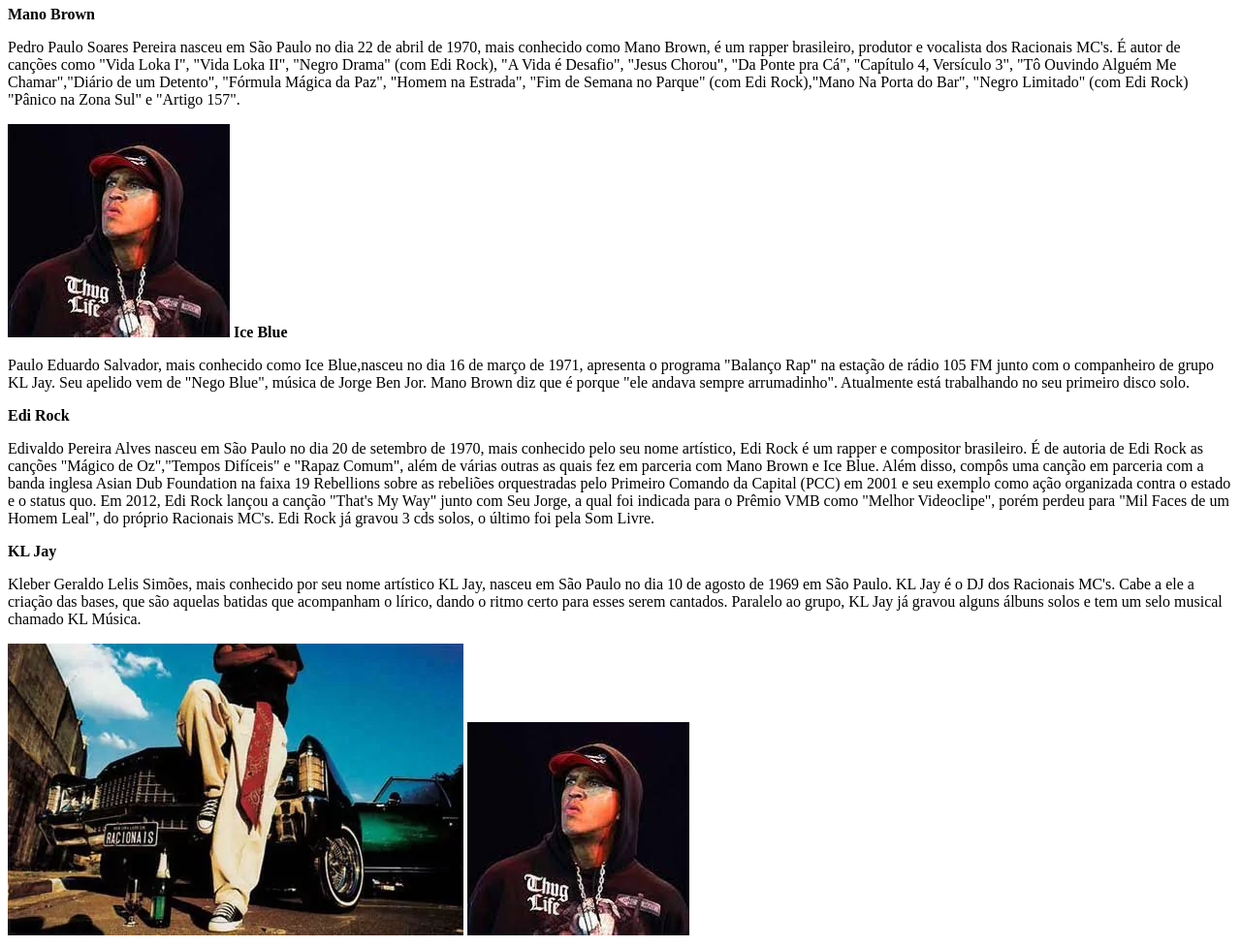
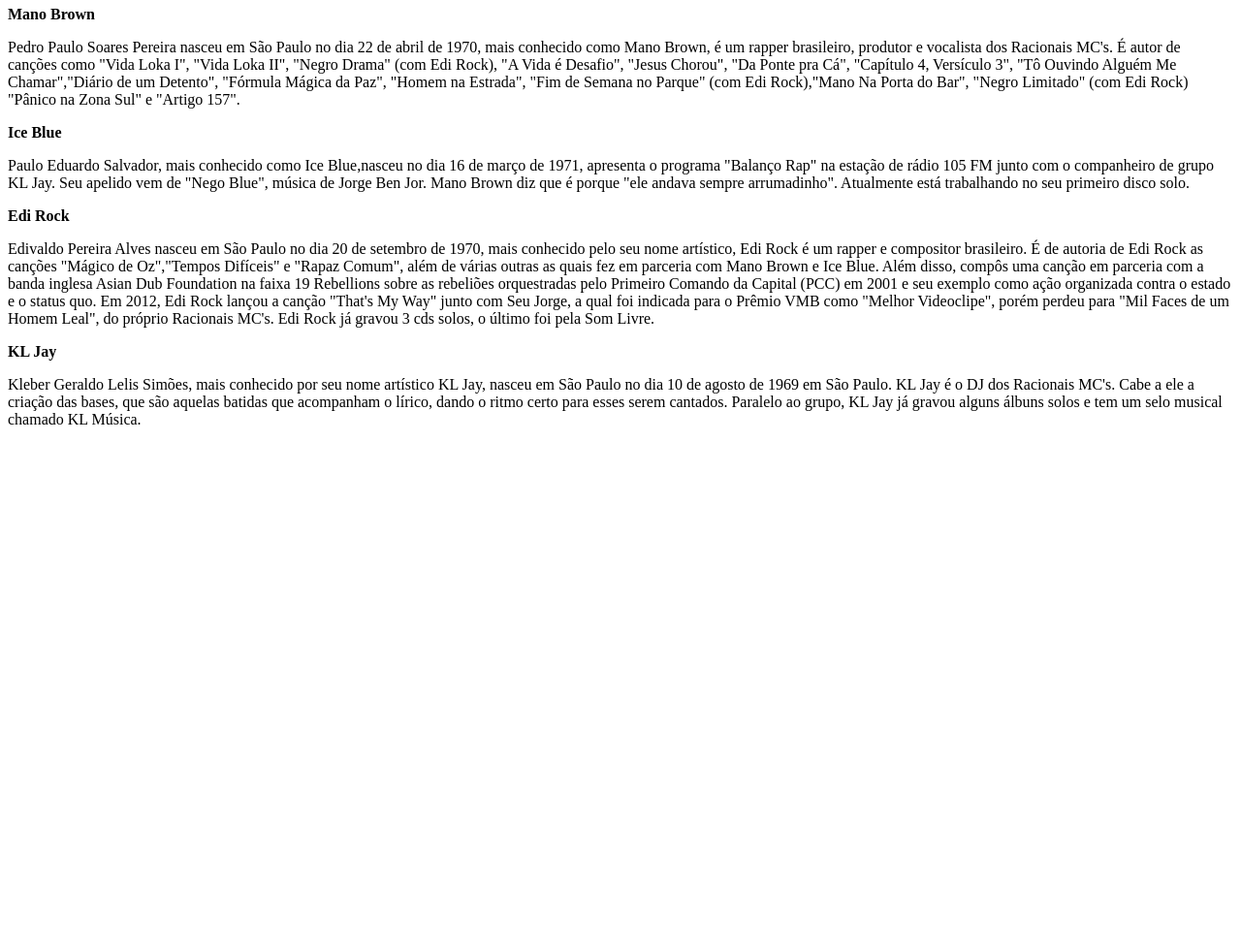
Before and after one commit to kaupgg/kaupgg, a plain HTML site: page index.html in a window 1280 px wide. Shown: the part 240-1217 px from the top of the page at 97% size. After the commit the page ends 800 px from the top, so only its background shows below. Drawn offline with Linux system fonts and the light colour scheme.

Commit message:
Add files via upload

```diff
--- a/index.html
+++ b/index.html
@@ -22,7 +22,6 @@
    <p>Pedro Paulo Soares Pereira nasceu em São Paulo no dia 22 de abril de 1970, mais conhecido como Mano Brown, é um rapper brasileiro, produtor e vocalista dos Racionais MC's.
 É autor de canções como "Vida Loka I", "Vida Loka II", "Negro Drama" (com Edi Rock), "A Vida é Desafio", "Jesus Chorou", "Da Ponte pra Cá", "Capítulo 4, Versículo 3", "Tô Ouvindo Alguém Me Chamar","Diário de um Detento",
 "Fórmula Mágica da Paz", "Homem na Estrada", "Fim de Semana no Parque" (com Edi Rock),"Mano Na Porta do Bar", "Negro Limitado" (com Edi Rock) "Pânico na Zona Sul" e "Artigo 157".</p>
-<img src="download.jpeg">
 
 <strong>Ice Blue</strong>
    <p>Paulo Eduardo Salvador, mais conhecido como Ice Blue,nasceu no dia 16 de março de 1971, apresenta o programa "Balanço Rap" na estação de rádio 105 FM junto com o companheiro de grupo KL Jay.
@@ -41,5 +40,3 @@
 
  </body>
 </html>
-<img src="1497122309_caparacionais.webp">
-<img src="download.jpeg">
```
